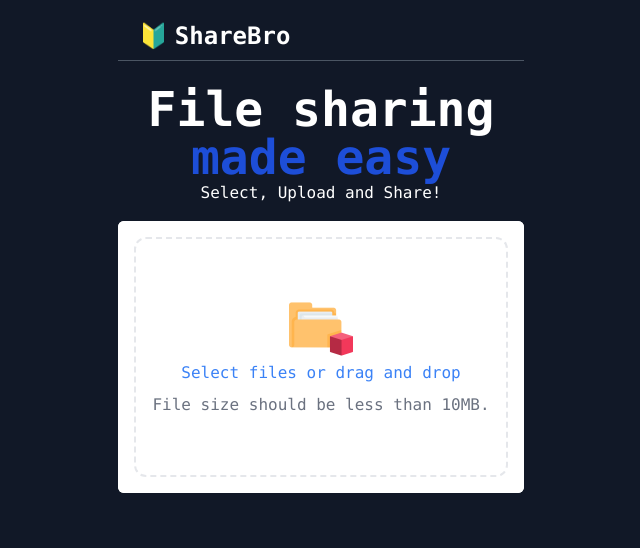
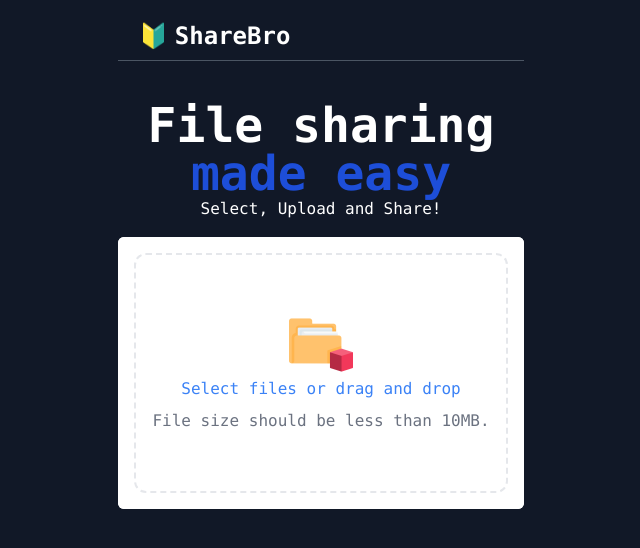
Before and after one commit to Mandeepsinghmar/file-sharing-app, a Next.js app: page / in a window 1280 px wide. Shown: the top 548 px of the page, without its empty margins (319-959 px from the left). Built offline with nearby package versions, Linux system fonts and the light colour scheme.

Commit message:
fix:upload err

```diff
--- a/src/pages/index.tsx
+++ b/src/pages/index.tsx
@@ -20,7 +20,7 @@
   const {data} = await axios({
     method: 'post',
      data:formData,
-     url:`${process.env.NEXT_PUBLIC_API_BASE_ENDPOINT}/api/files/upload`,
+     url:`${process.env.API_BASE_ENDPOINT}/api/files/upload`,
      headers:{
      'Content-Type':'multipart/form-data'
   },
@@ -57,7 +57,7 @@
       <h1 className='mx-1 mt-1 w-max font-extrabold text-2xl  p-2 px-4 text-lg '> <span className='-mr-2'>🔰</span> ShareBro</h1>
       </div>
 
-     <div className='flex flex-col items-center justify-center mt-6'>
+     <div className='flex flex-col items-center justify-center mt-10'>
        <div className='flex flex-col justify-center items-center mb-4'>
         <p className='font-extrabold text-5xl'>File sharing</p>
         <p className='font-black text-5xl text-blue-700'>made easy</p>
```
